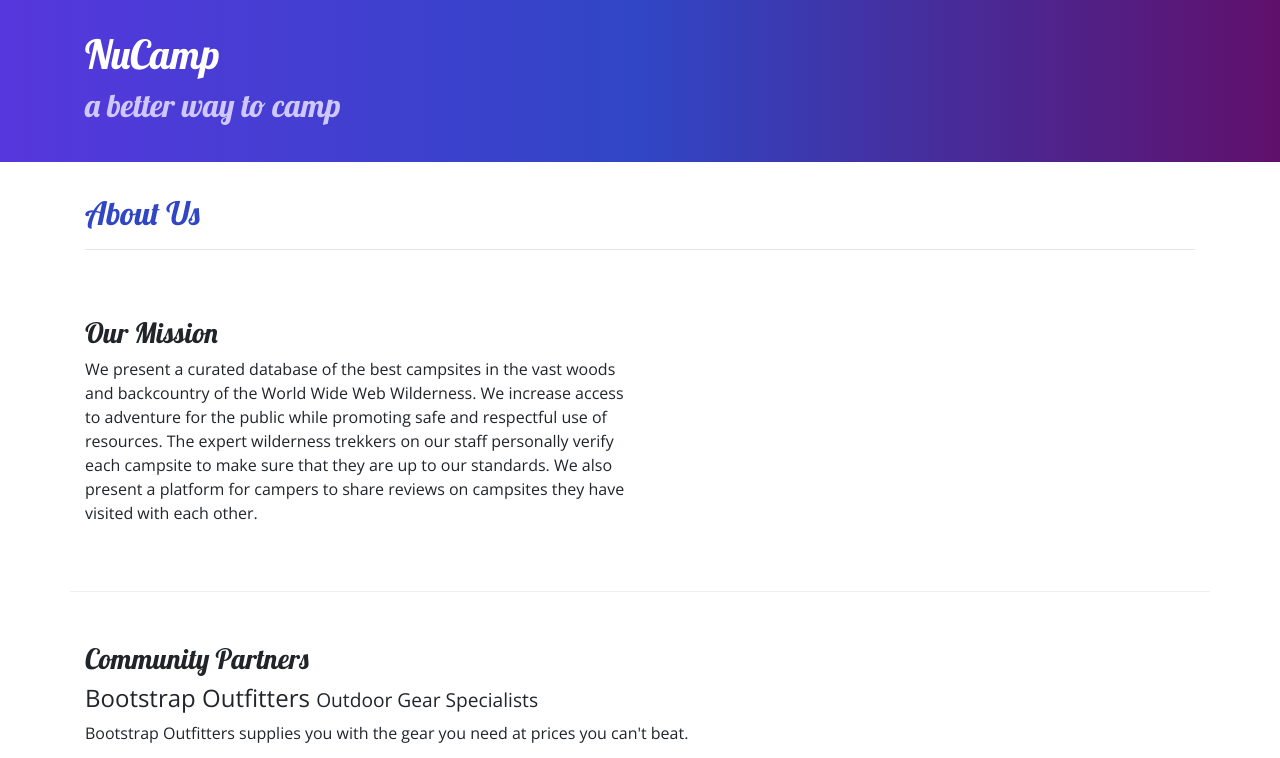
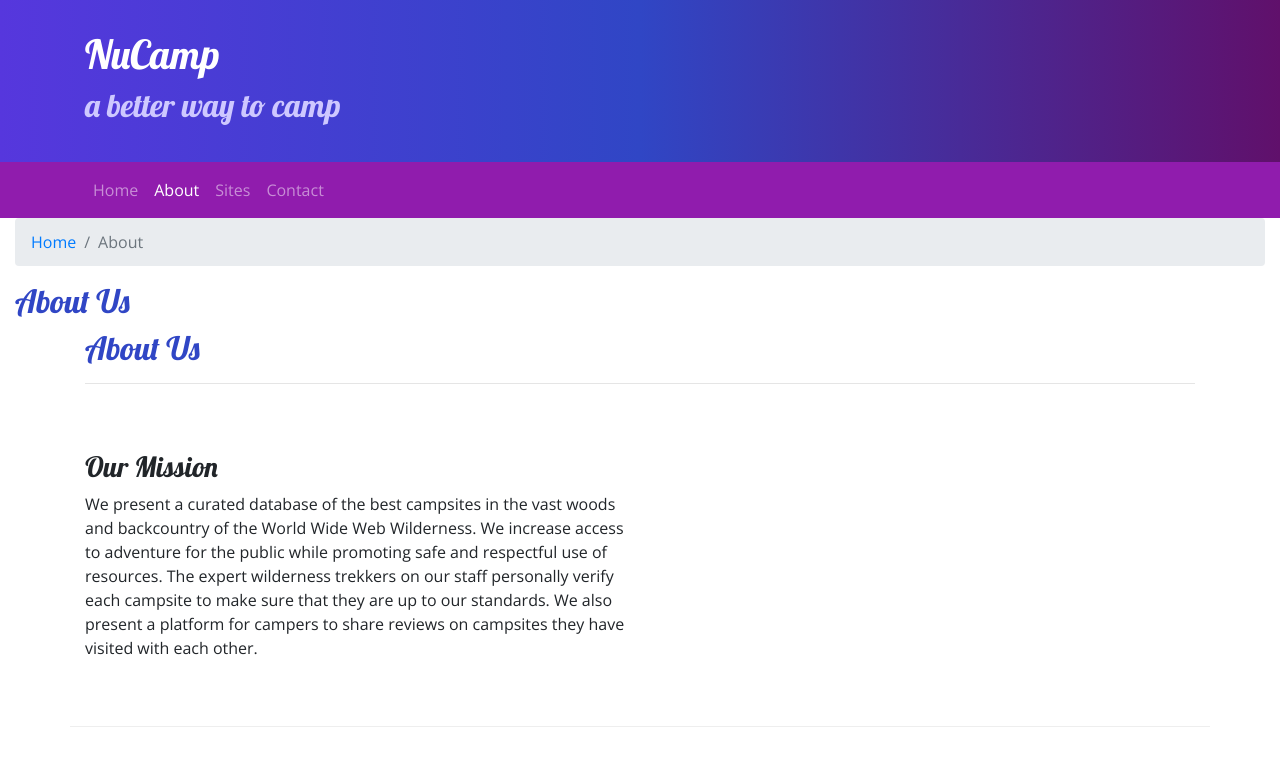
Before and after one commit to juneA624/nucampsite, a website: page aboutus.html in a window 1280 px wide. Shown: the top 758 px of the page. Drawn offline with nearby package versions, Linux system fonts and the light colour scheme.

Commit message:
Navbar and Breadcrumbs

```diff
--- a/aboutus.html
+++ b/aboutus.html
@@ -26,7 +26,27 @@
             </div>
         </div>
     </header>
-
+    <nav class="navbar navbar-expand-sm navbar-dark sticky-top">
+        <div class="container">
+            <button class="navbar-toggler ml-auto" type="button" data-toggle="collapse" data-target="#nucampNavbar">
+                <span class="navbar-toggler-icon"></span>
+            </button>
+            <div class="collapse navbar-collapse" id="nucampNavbar">
+                <ul class="navbar-nav">
+                    <li class="nav-item"><a class="nav-link" href="index.html">Home</a></li>
+                    <li class="nav-item active"><a class="nav-link" href="#">About</a></li>
+                    <li class="nav-item"><a class="nav-link" href="#">Sites</a></li>
+                    <li class="nav-item"><a class="nav-link" href="#">Contact</a></li>
+                </ul>
+            </div>
+        </div>
+    </nav>
+    <div class="col">
+        <ol class="breadcrumb">
+            <li class="breadcrumb-item"><a href="index.html">Home</a></li>
+            <li class="breadcrumb-item active">About</li>
+        </ol>
+        <h2>About Us</h2>
     <div class="container">
         <div class="row">
             <div class="col">
--- a/css/styles.css
+++ b/css/styles.css
@@ -20,6 +20,7 @@ footer {
 }
 
 .jumbotron {
+    margin:0;
     padding: 30px;
     background-image: linear-gradient(to right, #5637DD, #3046C5, #60106B);
     color: white;
@@ -30,3 +31,7 @@ footer {
     border-bottom: 1px ridge;
     min-height: 200px;
 }
+
+.navbar{
+    background-color: #901CAD;
+}
```
Also changed, not shown: index.html (+16 -0 lines).
